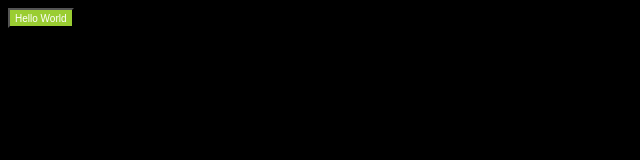
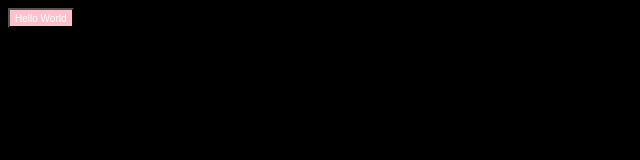
Before and after one commit to tahermalik/LearningBranches, a plain HTML site: page index.html in a window 1280 px wide. Shown: the whole page, without its empty margins (0-640 px from the left). Drawn offline with Linux system fonts and the light colour scheme.

Commit message:
chnaged color to pink

```diff
--- a/index.html
+++ b/index.html
@@ -12,7 +12,7 @@
         a{
             font-size: 10px;
             text-decoration: none;
-            background-color: yellowgreen;
+            background-color: pink;
         }
         button{
             height: 20px;
@@ -20,7 +20,7 @@
             display: flex;
             justify-content: center;
             align-items: center;
-            background-color: yellowgreen;
+            background-color: pink;
         }
     </style>
 </head>
```
